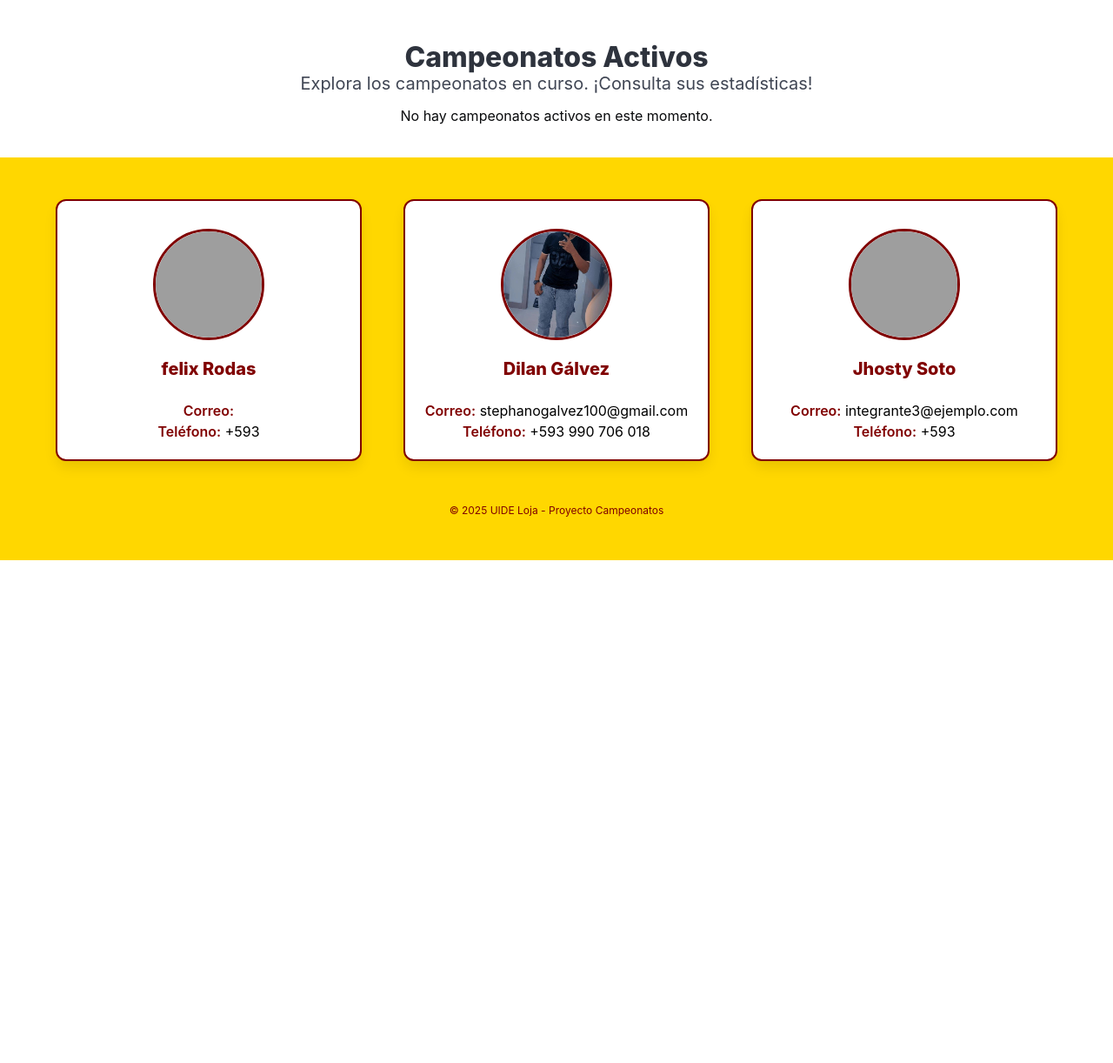
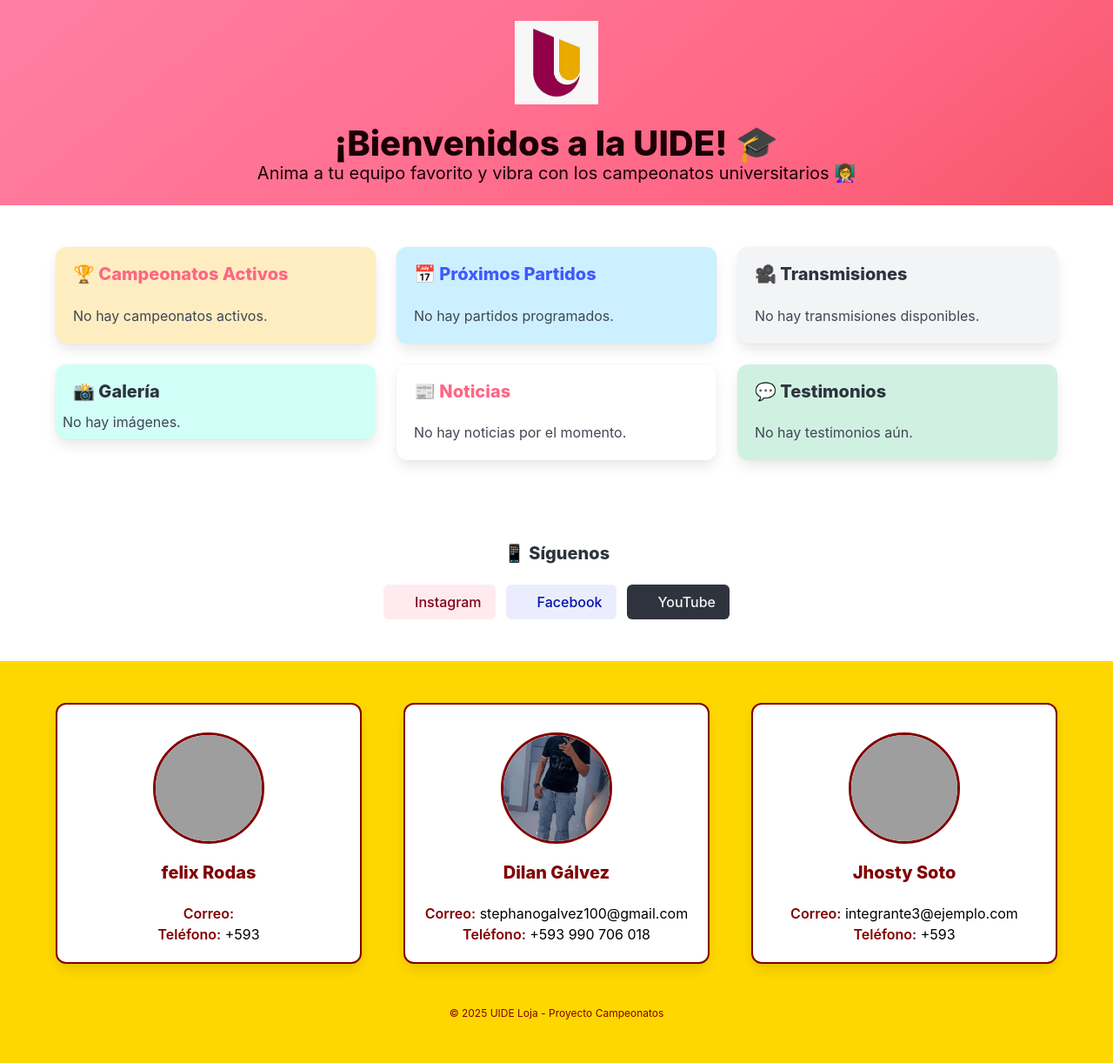
Before and after one commit to Dilan-DS/Campeonatos-UIDE, a Django app: page / in a window 1280 px wide. Shown: the part 56-1278 px from the top of the page at 87% size. Before the commit the page ends 700 px from the top, so only its background shows below. Run offline with Django 5.2, Linux system fonts and the light colour scheme; grey boxes are pictures that could not be loaded.

Commit message:
Avance del proyecto de campeonatos UIDE

```diff
--- a/CampeonatosUIDE/core/templates/comun/base.html
+++ b/CampeonatosUIDE/core/templates/comun/base.html
@@ -91,14 +91,11 @@
   </nav>
 
   <!-- 📦 Contenido dinámico -->
-  <main class="section pt-6 pb-6">
-    <!-- Contenido principal de cada vista -->
-    <div class="container">
-      {% block content %}
-      <!-- Aquí se inyecta el contenido específico de cada plantilla hija -->
-      {% endblock %}
-    </div>
-  </main>
+<main>
+  {% block content %}
+  {% endblock %}
+</main>
+
 
   {% include "comun/footer.html" %}
   <!-- Pie de página incluido desde un archivo común -->
--- a/CampeonatosUIDE/core/templates/deporte/registrar.html
+++ b/CampeonatosUIDE/core/templates/deporte/registrar.html
@@ -17,12 +17,12 @@
 
       <!-- Formulario con metodo POST -->
       <form method="POST">
-        {% csrf_token %} <!-- 🔐 Protección CSRF -->
+        {% csrf_token %} <!-- Protección CSRF -->
 
-        <!-- 🔁 Renderiza todos los campos del formulario en columnas responsivas -->
+        <!-- Renderiza todos los campos del formulario en columnas responsivas -->
         <div class="columns is-multiline">
           {% for field in form %}
-          <div class="column is-12-mobile is-6-tablet"> <!-- 📱 Columnas adaptables por tamaño de pantalla -->
+          <div class="column is-12-mobile is-6-tablet"> <!-- Columnas adaptables por tamaño de pantalla -->
             <div class="field">
               <label class="label has-text-grey-dark">{{ field.label }}</label>
               <div class="control">
--- a/CampeonatosUIDE/core/templates/publica/inicio_publico.html
+++ b/CampeonatosUIDE/core/templates/publica/inicio_publico.html
@@ -1,79 +1,139 @@
 {% extends 'comun/base.html' %}
+{% load static %}
 
-{% block title %}Campeonatos Activos - UIDE{% endblock %}
+{% block title %}Campeonatos UIDE - Inicio Público{% endblock %}
 
 {% block content %}
-<!-- Contenedor principal para la sección de campeonatos -->
-<div class="contenedor-campeonatos">
 
-  <!-- Título principal centrado -->
-  <h1 class="title is-3 has-text-centered">Campeonatos Activos</h1>
+<!--  Bienvenida -->
+<section class="hero is-danger is-bold py-5">
+  <div class="container has-text-centered has-text-white">
+    <figure class="image is-96x96 is-inline-block mb-4">
+      <img style="background: none;" src="{% static 'img/logo.png' %}" alt="Logo UIDE">
+    </figure>
+    <h1 class="title is-2">¡Bienvenidos a la UIDE! 🎓</h1>
+    <p class="subtitle is-5">Anima a tu equipo favorito y vibra con los campeonatos universitarios 👩‍🏫</p>
+  </div>
+</section>
 
-  <!-- Subtítulo centrado con descripción -->
-  <p class="subtitle has-text-centered">Explora los campeonatos en curso. ¡Consulta sus estadísticas!</p>
+<!-- 🔹 Contenido General -->
+<section class="section">
+  <div class="container">
+    <div class="columns is-multiline">
 
-  <!-- Contenedor de columnas que permite múltiples filas y centrado -->
-  <div class="columns is-multiline is-centered">
+      <!-- Campeonatos Activos -->
+      <div class="column is-one-third">
+        <div class="box has-background-warning-light">
+          <h2 class="title is-5 has-text-danger">🏆 Campeonatos Activos</h2>
+          {% for campeonato in campeonatos %}
+            <p class="has-text-grey-dark"><strong>{{ campeonato.nombre }}</strong></p>
+            <p>Inicio: {{ campeonato.fecha_inicio|date:"d/m/Y" }} | Fin: {{ campeonato.fecha_fin|date:"d/m/Y" }}</p>
+            <a href="{% url 'tabla_estadisticas' campeonato.id %}" class="button is-link is-small mt-2">Ver estadísticas</a>
+            <hr>
+          {% empty %}
+            <p>No hay campeonatos activos.</p>
+          {% endfor %}
+        </div>
+      </div>
 
-    <!-- Bucle que itera sobre todos los campeonatos disponibles -->
-    {% for campeonato in campeonatos %}
+      <!-- Próximos Partidos -->
+      <div class="column is-one-third">
+        <div class="box has-background-info-light">
+          <h2 class="title is-5 has-text-link">📅 Próximos Partidos</h2>
+          {% for partido in proximos_partidos %}
+            <p>{{ partido.deporte.nombre }}: <strong>{{ partido.equipo_local.nombre }}</strong> vs <strong>{{ partido.equipo_visitante.nombre }}</strong></p>
+            <p>{{ partido.fecha|date:"d/m/Y" }} - {{ partido.hora|time:"H:i" }}</p>
+            <hr>
+          {% empty %}
+            <p>No hay partidos programados.</p>
+          {% endfor %}
+        </div>
+      </div>
 
-      <!-- Columna que ocupa 1/3 del ancho en pantallas grandes -->
-      <div class="column is-4">
+      <!-- Transmisiones Recientes -->
+      <div class="column is-one-third">
+        <div class="box has-background-light">
+          <h2 class="title is-5">🎥 Transmisiones</h2>
+          {% for transmision in transmisiones %}
+            <p><strong>{{ transmision.nombre }}</strong></p>
+            <iframe width="100%" height="180" src="{{ transmision.url }}" frameborder="0" allowfullscreen></iframe>
+            <hr>
+          {% empty %}
+            <p>No hay transmisiones disponibles.</p>
+          {% endfor %}
+        </div>
+      </div>
 
-        <!-- Tarjeta para mostrar la información de cada campeonato -->
-        <div class="card">
-
-          <!-- Contenido de la tarjeta -->
-          <div class="card-content">
-
-            <!-- Nombre del campeonato como título -->
-            <h3 class="title is-5">{{ campeonato.nombre }}</h3>
-
-            <!-- Fecha de inicio del campeonato, formateada en día/mes/año -->
-            <p><strong>Inicio:</strong> {{ campeonato.fecha_inicio|date:"d/m/Y" }}</p>
-
-            <!-- Fecha de fin del campeonato, formateada en día/mes/año -->
-            <p><strong>Fin:</strong> {{ campeonato.fecha_fin|date:"d/m/Y" }}</p>
-
-            <!-- Botón que enlaza a la página de estadísticas del campeonato -->
-            <a href="{% url 'tabla_estadisticas' campeonato.id %}" class="button is-link is-small mt-3">
-              Ver estadísticas
-            </a>
-
-            <!-- Condición: Si el usuario está autenticado y tiene rol DELEGADO -->
-            {% if user.is_authenticated and user.rol == "DELEGADO" %}
-
-              <!-- Si el campeonato actual NO está en la lista de campeonatos con equipo -->
-              {% if campeonato.id not in campeonatos_con_equipo %}
-
-                <!-- Formulario para registrar un equipo en el campeonato -->
-                <form method="get" action="{% url 'registrar_equipo' %}" class="mt-2">
-                  <!-- Campo oculto para enviar el ID del campeonato -->
-                  <input type="hidden" name="campeonato_id" value="{{ campeonato.id }}">
-
-                  <!-- Botón para enviar el formulario y registrar equipo -->
-                  <button type="submit" class="button is-success is-small">
-                    Registrar equipo
-                  </button>
-                </form>
-
-              <!-- Si el campeonato ya tiene equipo registrado por el delegado -->
-              {% else %}
-                <!-- Mensaje indicando que ya tiene un equipo registrado -->
-                <p class="has-text-success mt-2">✅ Ya tienes un equipo en este campeonato.</p>
-              {% endif %}
-            {% endif %}
-
+      <!-- Galería -->
+      <div class="column is-one-third">
+        <div class="box has-background-primary-light">
+          <h2 class="title is-5">📸 Galería</h2>
+          <div class="columns is-multiline">
+            {% for imagen in imagenes_galeria %}
+              <div class="column is-half">
+                <figure class="image is-4by3">
+                  <img src="{{ imagen.url }}" alt="Imagen del campeonato">
+                </figure>
+              </div>
+            {% empty %}
+              <p>No hay imágenes.</p>
+            {% endfor %}
           </div>
         </div>
       </div>
-    <!-- Mensaje que se muestra si no hay campeonatos activos -->
-    {% empty %}
-      <p class="has-text-centered">No hay campeonatos activos en este momento.</p>
-    {% endfor %}
 
+      <!-- Noticias -->
+      <div class="column is-one-third">
+        <div class="box has-background-white">
+          <h2 class="title is-5 has-text-danger">📰 Noticias</h2>
+          {% for noticia in noticias %}
+            <p><strong>{{ noticia.titulo }}</strong></p>
+            <p>{{ noticia.resumen }}</p>
+            <small>Publicado el {{ noticia.fecha|date:"d/m/Y" }}</small>
+            <hr>
+          {% empty %}
+            <p>No hay noticias por el momento.</p>
+          {% endfor %}
+        </div>
+      </div>
+
+      <!-- Testimonios -->
+      <div class="column is-one-third">
+        <div class="box has-background-success-light">
+          <h2 class="title is-5">💬 Testimonios</h2>
+          {% for testimonio in testimonios %}
+            <p>“{{ testimonio.texto }}”</p>
+            <p class="has-text-weight-semibold">– {{ testimonio.autor }}</p>
+            <hr>
+          {% empty %}
+            <p>No hay testimonios aún.</p>
+          {% endfor %}
+        </div>
+      </div>
+
+    </div>
   </div>
-</div>
+</section>
+
+<!-- Redes Sociales -->
+<section class="section has-background-white">
+  <div class="container has-text-centered">
+    <h2 class="title is-5">📱 Síguenos</h2>
+    <div class="buttons is-centered">
+      <a href="https://instagram.com/uide" class="button is-danger is-light">
+        <span class="icon"><i class="fab fa-instagram"></i></span>
+        <span>Instagram</span>
+      </a>
+      <a href="https://facebook.com/uide" class="button is-link is-light">
+        <span class="icon"><i class="fab fa-facebook"></i></span>
+        <span>Facebook</span>
+      </a>
+      <a href="https://youtube.com/uide" class="button is-dark is-light">
+        <span class="icon"><i class="fab fa-youtube"></i></span>
+        <span>YouTube</span>
+      </a>
+    </div>
+  </div>
+</section>
 
 {% endblock %}
--- a/CampeonatosUIDE/core/views.py
+++ b/CampeonatosUIDE/core/views.py
@@ -7,6 +7,24 @@
 from django.http import HttpResponse, HttpResponseForbidden
 from .models import *
 from .forms import *
+
+def inicio_publico(request):
+    campeonatos = Campeonato.objects.all()
+    proximos_partidos = Partido.objects.filter(fecha__gte=timezone.now()).order_by('fecha')[:5]
+    transmisiones = Transmision.objects.order_by('-fecha')[:3]
+    imagenes_galeria = ImagenGaleria.objects.all()  # si tienes modelo
+    noticias = Noticia.objects.order_by('-fecha')[:3]
+    testimonios = Testimonio.objects.all()
+
+    return render(request, 'publica/inicio_publico.html', {
+        'campeonatos': campeonatos,
+        'proximos_partidos': proximos_partidos,
+        'transmisiones': transmisiones,
+        'imagenes_galeria': imagenes_galeria,
+        'noticias': noticias,
+        'testimonios': testimonios
+    })
+
 
 # ========================
 # VALIDACIONES DE ROL
@@ -281,6 +299,7 @@
     # Si no se encuentra el jugador, muestra un mensaje de error y redirige al inicio público
     except Jugador.DoesNotExist:
         messages.error(request, "No se encontró tu perfil de jugador.")
+
         return redirect('inicio_publico')
 
 
```
Also changed, not shown: CampeonatosUIDE/core/static/img/logo.png (added).
